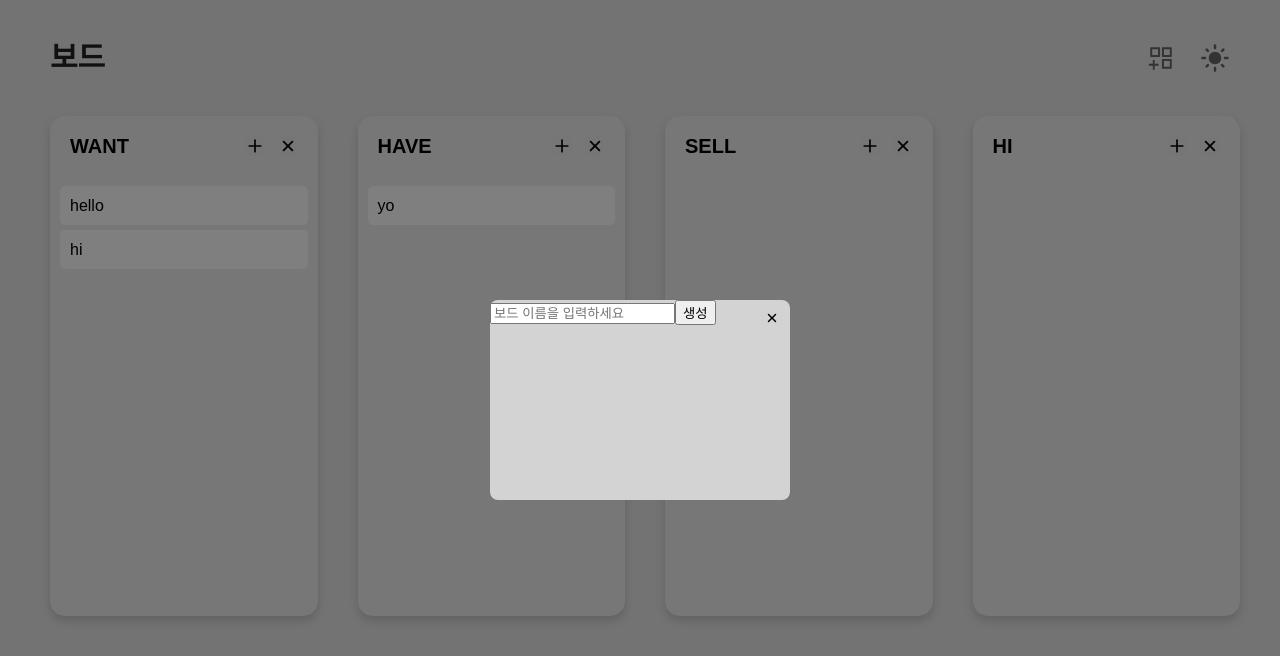
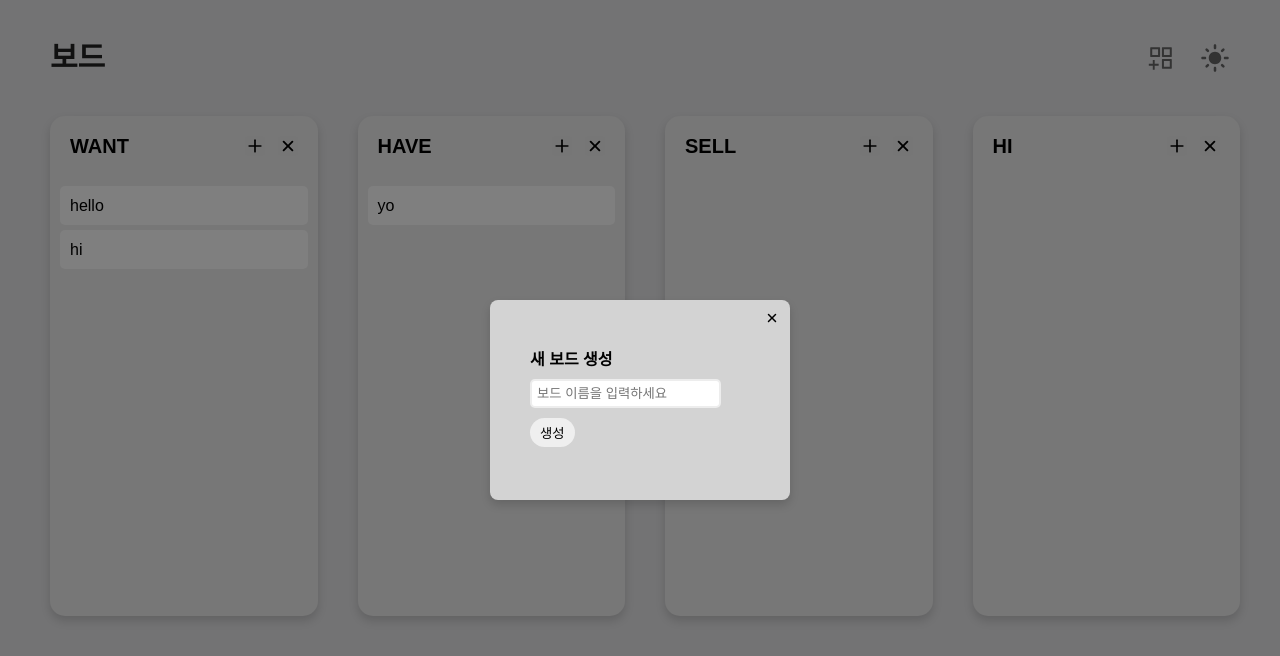
Before and after one commit to wjstjdus96/Coin-Tracker, a React (Create React App) app: page /board in a window 1280 px wide. Both pictures are taken after a click on the element 1161 px from the left and 58 px from the top of the page. Shown: the top 656 px of the page. Built offline with nearby package versions, Linux system fonts and the light colour scheme.

Commit message:
fix: coinState -> cardState 변수명 변경

```diff
--- a/src/atoms.ts
+++ b/src/atoms.ts
@@ -11,9 +11,11 @@ export const isDarkAtom = atom({
 export interface ICoin {
   id: number;
   text: string;
+  price: number;
+  purchase: number;
 }
 
-export interface ICoinState {
+export interface ICardState {
   [key: string]: ICoin[];
 }
 
@@ -22,14 +24,14 @@ export const boardState = atom<string[]>({
   default: ["WANT", "HAVE", "SELL", "HI"],
 });
 
-export const coinState = atom<ICoinState>({
-  key: "coin",
+export const cardState = atom<ICardState>({
+  key: "card",
   default: {
     WANT: [
-      { id: 1, text: "hello" },
-      { id: 3, text: "hi" },
+      { id: 1, text: "hello", price: 1999237478, purchase: 20 },
+      { id: 3, text: "hi", price: 197478, purchase: 10 },
     ],
-    HAVE: [{ id: 2, text: "yo" }],
+    HAVE: [{ id: 2, text: "yo", price: 3423743432378, purchase: 23 }],
     SELL: [],
     HI: [],
   },
--- a/src/routes/Board/AddBoard.tsx
+++ b/src/routes/Board/AddBoard.tsx
@@ -1,5 +1,5 @@
 import { SetterOrUpdater, useRecoilState } from "recoil";
-import { boardModalState, boardState } from "../../atoms";
+import { boardModalState, boardState, cardState } from "../../atoms";
 import styled from "styled-components";
 import { IoClose } from "react-icons/io5";
 import { useForm } from "react-hook-form";
@@ -14,6 +14,7 @@ const Wrapper = styled.div`
   transform: translate(-50%, -50%);
   background-color: lightgray;
   border-radius: 8px;
+  box-shadow: 0 0.3rem 0.6rem rgba(0, 0, 0, 0.15);
 `;
 
 const Button = styled.div`
@@ -23,6 +24,29 @@ const Button = styled.div`
   top: 10px;
 `;
 
+const Form = styled.form`
+  padding: 50px 40px 0px;
+
+  & > h2 {
+    margin-bottom: 10px;
+    font-weight: 700;
+  }
+  & > input {
+    margin-bottom: 10px;
+    border: solid 2px ${(props) => props.theme.buttonColor};
+    border-radius: 5px;
+    padding: 5px;
+  }
+  & > button {
+    cursor: pointer;
+    text-align: center;
+    border: none;
+    display: inline-block;
+    padding: 5px 10px;
+    border-radius: 15px;
+  }
+`;
+
 interface IForm {
   board: string;
 }
@@ -30,6 +54,7 @@ interface IForm {
 function AddBoard() {
   const [boardModal, setBoardModal] = useRecoilState(boardModalState);
   const [boards, setBoards] = useRecoilState(boardState);
+  const [cards, setCards] = useRecoilState(cardState);
   const { register, handleSubmit } = useForm<IForm>();
 
   const closeModal = () => {
@@ -37,7 +62,9 @@ function AddBoard() {
   };
 
   const onValid = (data: any) => {
+    setCards((oldCards) => ({ ...oldCards, [data.board]: [] }));
     setBoards((oldBoards) => [...oldBoards, data.board]);
+
     setBoardModal(false);
   };
 
@@ -46,7 +73,8 @@ function AddBoard() {
       <Button onClick={closeModal}>
         <IoClose />
       </Button>
-      <form onSubmit={handleSubmit(onValid)}>
+      <Form onSubmit={handleSubmit(onValid)}>
+        <h2>새 보드 생성</h2>
         <input
           id="board"
           type="text"
@@ -54,7 +82,7 @@ function AddBoard() {
           {...register("board")}
         />
         <button type="submit">생성</button>
-      </form>
+      </Form>
     </Wrapper>
   );
 }
--- a/src/routes/Board/Board.tsx
+++ b/src/routes/Board/Board.tsx
@@ -1,7 +1,7 @@
 import React from "react";
 import styled from "styled-components";
 import { Droppable, Draggable } from "react-beautiful-dnd";
-import { boardState, coinState, ICoin } from "../../atoms";
+import { boardState, cardState, ICoin } from "../../atoms";
 import Card from "./Card";
 import { FaRegPlusSquare, FaRegWindowClose } from "react-icons/fa";
 import { IoClose } from "react-icons/io5";
@@ -80,13 +80,13 @@ interface IWrapper {
 
 interface IBoardProps {
   boardId: string;
-  coins: ICoin[];
+  cards: ICoin[];
   index: number;
 }
 
-function Board({ boardId, coins, index }: IBoardProps) {
+function Board({ boardId, cards, index }: IBoardProps) {
   const [boards, setBoards] = useRecoilState(boardState);
-  const [cards, setCards] = useRecoilState(coinState);
+
   const AddCard = () => {};
   const DeleteBoard = () => {
     setBoards((allBoards) => {
@@ -96,7 +96,14 @@ function Board({ boardId, coins, index }: IBoardProps) {
       return boardsCopy;
     });
   };
-
+  const changeTitle = (event: React.FormEvent<HTMLInputElement>) => {
+    const { value } = event.currentTarget;
+    setBoards((allBoards) => {
+      const newBoards = [...allBoards];
+      newBoards.splice(index, 1, value);
+      return newBoards;
+    });
+  };
   return (
     <Draggable draggableId={boardId} index={index} key={boardId}>
       {(provided, snapshot) => (
@@ -107,6 +114,10 @@ function Board({ boardId, coins, index }: IBoardProps) {
           isDragging={snapshot.isDragging}
         >
           <BoardHeader>
+            {/* <BoardTitle
+              onChange={changeTitle}
+              value={boards[index]}
+            ></BoardTitle> */}
             <BoardTitle>{boardId}</BoardTitle>
             <ButtonWrapper>
               <Button onClick={AddCard}>
@@ -117,7 +128,7 @@ function Board({ boardId, coins, index }: IBoardProps) {
               </Button>
             </ButtonWrapper>
           </BoardHeader>
-          <Droppable droppableId={boardId} type="coins">
+          <Droppable droppableId={boardId} type="cards">
             {(provided, snapshot) => (
               <Area
                 ref={provided.innerRef}
@@ -125,7 +136,7 @@ function Board({ boardId, coins, index }: IBoardProps) {
                 isDraggingOver={snapshot.isDraggingOver}
                 isDraggingFromthis={Boolean(snapshot.draggingFromThisWith)}
               >
-                {coins.map((coin, idx) => (
+                {cards.map((coin, idx) => (
                   <Card
                     coinId={coin.id + ""}
                     coinText={coin.text}
--- a/src/routes/Board/BoardList.tsx
+++ b/src/routes/Board/BoardList.tsx
@@ -10,7 +10,7 @@ import styled from "styled-components";
 import {
   boardModalState,
   boardState,
-  coinState,
+  cardState,
   darkState,
   trashBinState,
 } from "../../atoms";
@@ -83,7 +83,7 @@ const Overlay = styled.div`
 
 function BoardList() {
   const [boards, setBoards] = useRecoilState(boardState);
-  const [coins, setCoins] = useRecoilState(coinState);
+  const [cards, setCards] = useRecoilState(cardState);
   const [trashBin, setTrashBin] = useRecoilState(trashBinState);
   const [isDark, setIsDark] = useRecoilState(darkState);
   const [boardModal, setBoardModal] = useRecoilState(boardModalState);
@@ -101,13 +101,13 @@ function BoardList() {
         return boardCopy;
       });
     } else if (destination.droppableId === "trashcan") {
-      setCoins((allBoards) => {
+      setCards((allBoards) => {
         const boardCopy = [...allBoards[source.droppableId]];
         boardCopy.splice(source.index, 1);
         return { ...allBoards, [source.droppableId]: boardCopy };
       });
     } else if (source.droppableId === destination?.droppableId) {
-      setCoins((allBoards) => {
+      setCards((allBoards) => {
         const boardCopy = [...allBoards[source.droppableId]];
         const item = boardCopy.splice(source.index, 1)[0];
         boardCopy.splice(destination.index, 0, item);
@@ -117,7 +117,7 @@ function BoardList() {
         };
       });
     } else if (destination.droppableId !== source.droppableId) {
-      setCoins((allBoards) => {
+      setCards((allBoards) => {
         const destinationCopy = [...allBoards[destination.droppableId]];
         const sourceCopy = [...allBoards[source.droppableId]];
         const item = sourceCopy.splice(source.index, 1)[0];
@@ -134,7 +134,7 @@ function BoardList() {
   };
 
   const onDragStart = ({ type }: DragStart) => {
-    if (type === "coins") {
+    if (type === "cards") {
       setTrashBin(true);
     }
   };
@@ -146,13 +146,15 @@ function BoardList() {
   const onChangeTheme = () => {
     setIsDark((prev) => !prev);
   };
+
   const closeModal = () => {
     setBoardModal(false);
   };
 
   useEffect(() => {
     console.log(boards);
-  }, [boards]);
+    console.log(cards);
+  }, [boards, cards]);
 
   return (
     <DragDropContext onDragEnd={onDragEnd} onDragStart={onDragStart}>
@@ -178,7 +180,7 @@ function BoardList() {
                   key={idx}
                   index={idx}
                   boardId={boardId}
-                  coins={coins[boardId]}
+                  cards={cards[boardId]}
                 ></Board>
               ))}
               {provided.placeholder}
```
